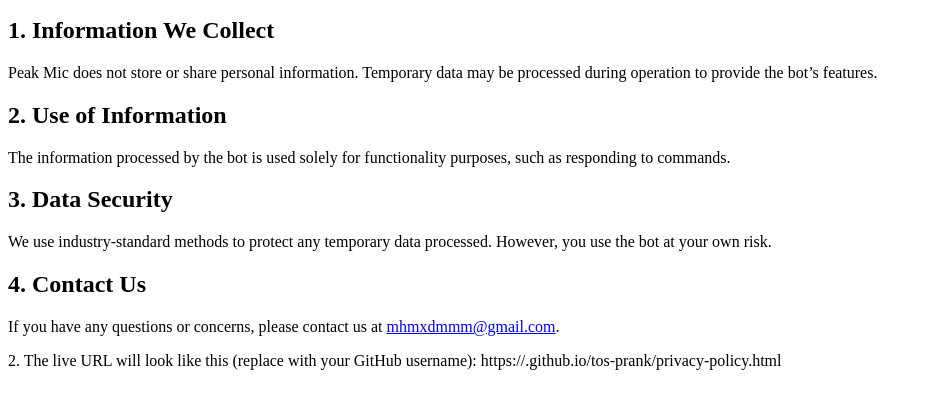
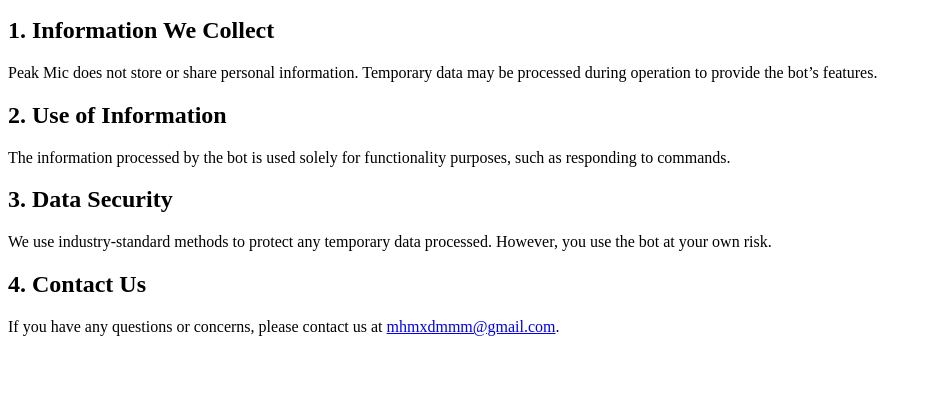
Before and after one commit to prankxD/tos-prank, a plain HTML site: page privacy-policy.html in a window 1280 px wide. Shown: the part 101-510 px from the top of the page, without its empty margins (0-932 px from the left). Drawn offline with Linux system fonts and the light colour scheme.

Commit message:
Update privacy-policy.html

```diff
--- a/privacy-policy.html
+++ b/privacy-policy.html
@@ -22,6 +22,3 @@
     <p>If you have any questions or concerns, please contact us at <a href="mailto:mhmxdmmm@gmail.com">mhmxdmmm@gmail.com</a>.</p>
 </body>
 </html>
-
-2. The live URL will look like this (replace <username> with your GitHub username):
-https://<username>.github.io/tos-prank/privacy-policy.html
```
